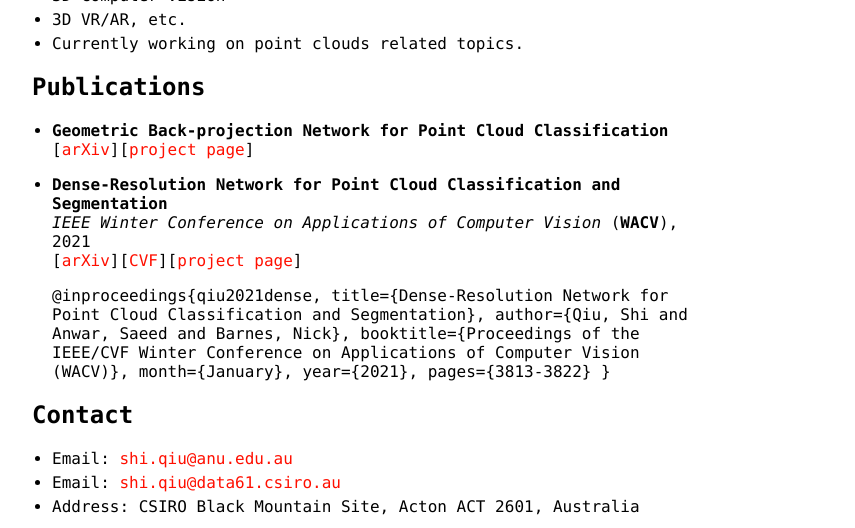
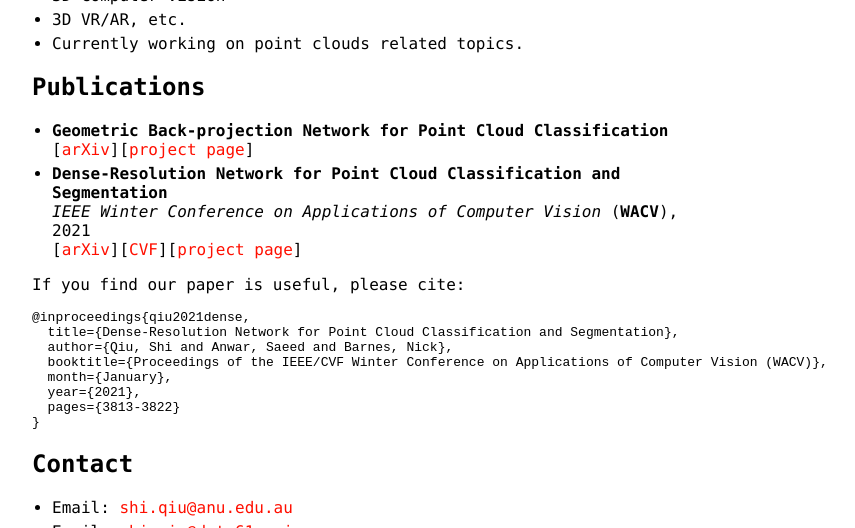
Before and after one commit to ShiQiu0419/ShiQiu0419.github.io, a Jekyll site: the page built from index.md, in a window 1280 px wide and 900 px high, scrolled down 719 px, cut to the strip 0-528 px from the top of the window. Shown: the whole strip, without its empty margins (258-1113 px from the left). Built offline with Jekyll 4.4.1, drawn with Linux system fonts in a browser that asks for light colours; our own code applies the rules of GitHub Pages for plain Markdown files.

Commit message:
Update index.md

```diff
--- a/index.md
+++ b/index.md
@@ -35,6 +35,8 @@ Supervised by: [Dr. Sebastian Friston](https://wp.cs.ucl.ac.uk/sebastianfriston/
 *IEEE Winter Conference on Applications of Computer Vision* (**WACV**), 2021
 [[arXiv](https://arxiv.org/abs/2005.06734)][[CVF](https://openaccess.thecvf.com/content/WACV2021/papers/Qiu_Dense-Resolution_Network_for_Point_Cloud_Classification_and_Segmentation_WACV_2021_paper.pdf)][[project page](https://github.com/ShiQiu0419/DRNet)]
 
+If you find our paper is useful, please cite:
+
     @inproceedings{qiu2021dense,
       title={Dense-Resolution Network for Point Cloud Classification and Segmentation},
       author={Qiu, Shi and Anwar, Saeed and Barnes, Nick},
@@ -44,6 +46,7 @@ Supervised by: [Dr. Sebastian Friston](https://wp.cs.ucl.ac.uk/sebastianfriston/
       pages={3813-3822}
     }
 
+
 ## Contact
 * Email: [shi.qiu@anu.edu.au](mailto:shi.qiu@anu.edu.au)
 * Email: [shi.qiu@data61.csiro.au](mailto:shi.qiu@data61.csiro.au)
```
